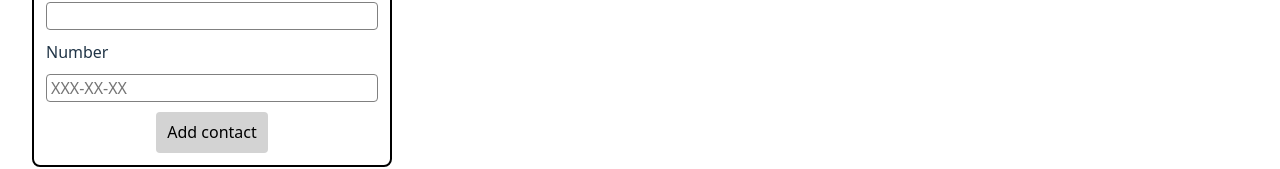
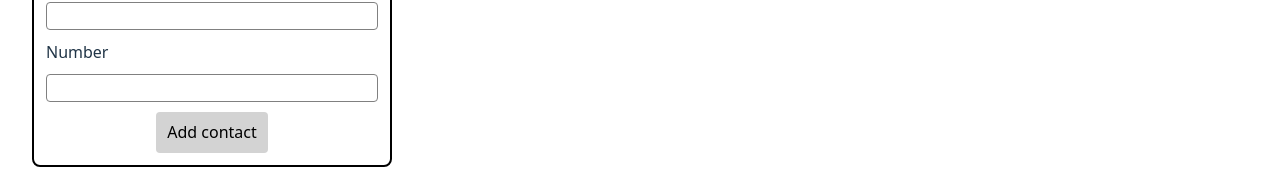
Before and after one commit to dvankevich/goit-neo-react-hw-module3, a React (Vite) app: page / in a window 1280 px wide. Shown: the part 222-391 px from the top of the page. Built offline with nearby package versions, Linux system fonts and the light colour scheme.

Commit message:
add error border

```diff
--- a/src/components/ContactForm/ContactForm.jsx
+++ b/src/components/ContactForm/ContactForm.jsx
@@ -11,13 +11,13 @@ const initialValues = {
 
 const FeedbackSchema = Yup.object().shape({
   name: Yup.string()
-    .min(2, "Name is too Short!")
+    .min(3, "Name is too Short!")
     .max(50, "Name is too Long!")
     .required("Required"),
   number: Yup.string()
     .matches(
       /^(?:\+38)?(\(0\d{2}\)\d{3}-\d{4}|\(0\d{2}\)\d{3}-\d{2}-\d{2}|0\d{9}|\d{3}-\d{2}-\d{2})$/,
-      "Incorrect phone number format"
+      "Incorrect phone number format. Valid formats: XXX-XX-XX, 0XX-XXX-XX-XX, (0XX)XXX-XXXX, +380(0XX)XXX-XXXX"
     ) // Регулярний вираз для валідації from https://poe.com/s/e3yJBmpLrsdnOqOGdjrQ
     .required("Required!")
     .typeError("Enter phone-number!"),
@@ -28,9 +28,6 @@ const ContactForm = ({ addContact }) => {
   const numberFieldId = useId();
 
   const handleSubmit = (values, actions) => {
-    // використовуємо nanoid для генерації унікального id
-    // useId генерує помилку:
-    // React Hook "useId" is called in function "handleSubmit" that is neither a React function component nor a custom React Hook function. React component names must start with an uppercase letter. React Hook names must start with the word "use"
     values.id = nanoid();
     addContact(values);
     actions.resetForm();
@@ -42,18 +39,27 @@ const ContactForm = ({ addContact }) => {
       onSubmit={handleSubmit}
       validationSchema={FeedbackSchema}
     >
+      {({ errors, touched }) => (
         <Form className={css.form}>
           <label htmlFor={nameFieldId}>Name</label>
-        <Field className={css.field} type="text" name="name" id={nameFieldId} />
+          <Field
+            className={`${css.field} ${
+              errors.name && touched.name ? css.errorField : ""
+            }`}
+            type="text"
+            name="name"
+            id={nameFieldId}
+          />
           <ErrorMessage name="name" component="span" className={css.error} />
 
           <label htmlFor={numberFieldId}>Number</label>
           <Field
-          className={css.field}
+            className={`${css.field} ${
+              errors.number && touched.number ? css.errorField : ""
+            }`}
             type="text"
             name="number"
             id={numberFieldId}
-          placeholder="XXX-XX-XX"
           />
           <ErrorMessage name="number" component="span" className={css.error} />
 
@@ -61,6 +67,7 @@ const ContactForm = ({ addContact }) => {
             Add contact
           </button>
         </Form>
+      )}
     </Formik>
   );
 };
--- a/src/components/ContactForm/ContactForm.module.css
+++ b/src/components/ContactForm/ContactForm.module.css
@@ -22,6 +22,10 @@
   padding: 4px;
 }
 
+.errorField {
+  border: 1px solid red;
+}
+
 .btn {
   cursor: pointer;
   background-color: lightgrey;
```
Lines whose indentation alone changed are shown as unchanged.
